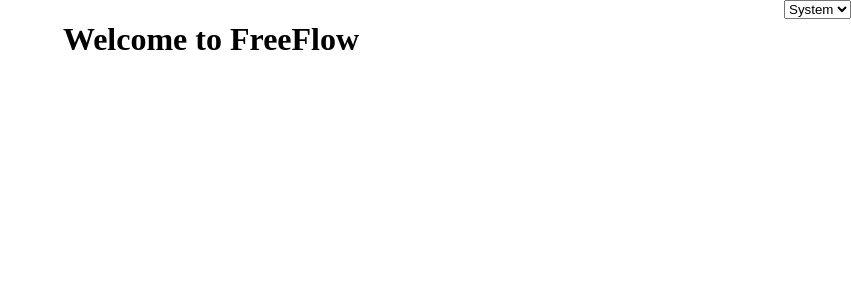
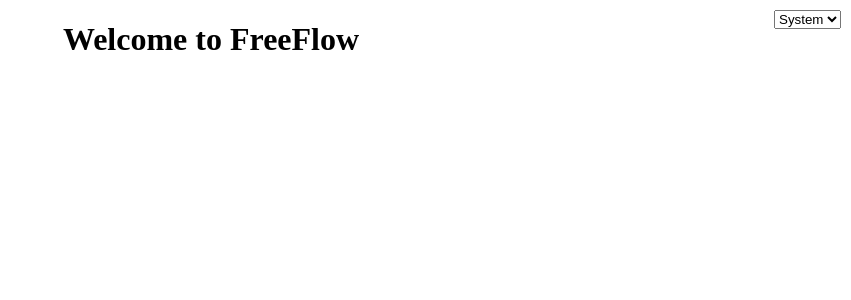
Before and after one commit to SpinningTurtle/FreeFlow, a Nuxt app in the folder my-nuxt-app/: page / in a window 1280 px wide. Shown: the top 300 px of the page, without its empty margins (429-1280 px from the left). Built offline with nearby package versions, Linux system fonts and the light colour scheme.

Commit message:
Adjusted position of color mode icon to top right corner

```diff
--- a/my-nuxt-app/assets/home.css
+++ b/my-nuxt-app/assets/home.css
@@ -23,6 +23,6 @@
 .color-mode {
     position: relative;
     position: absolute;
-    top: 0px;
-    right: 0px;
+    top: 10px;
+    right: 10px;
 }
```
